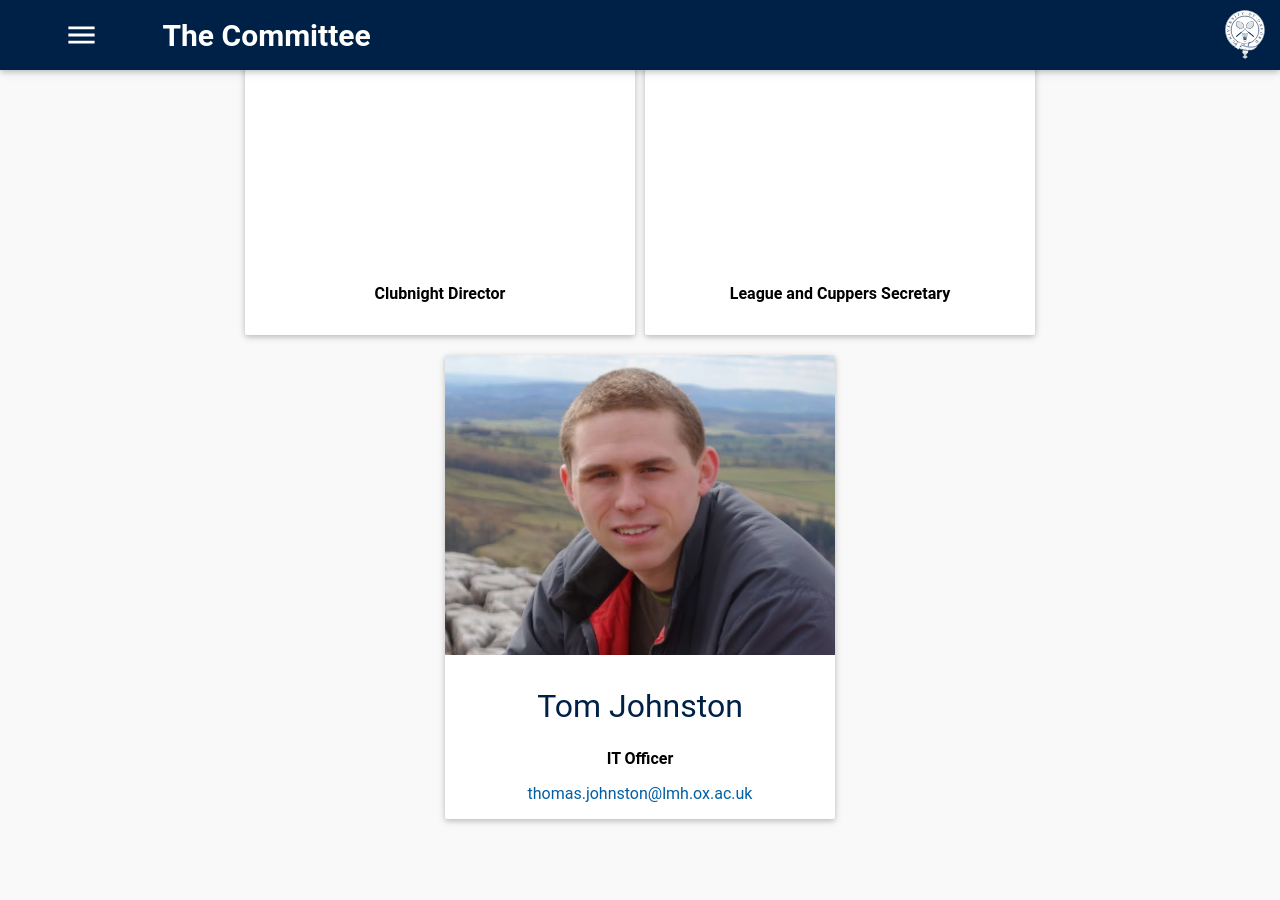
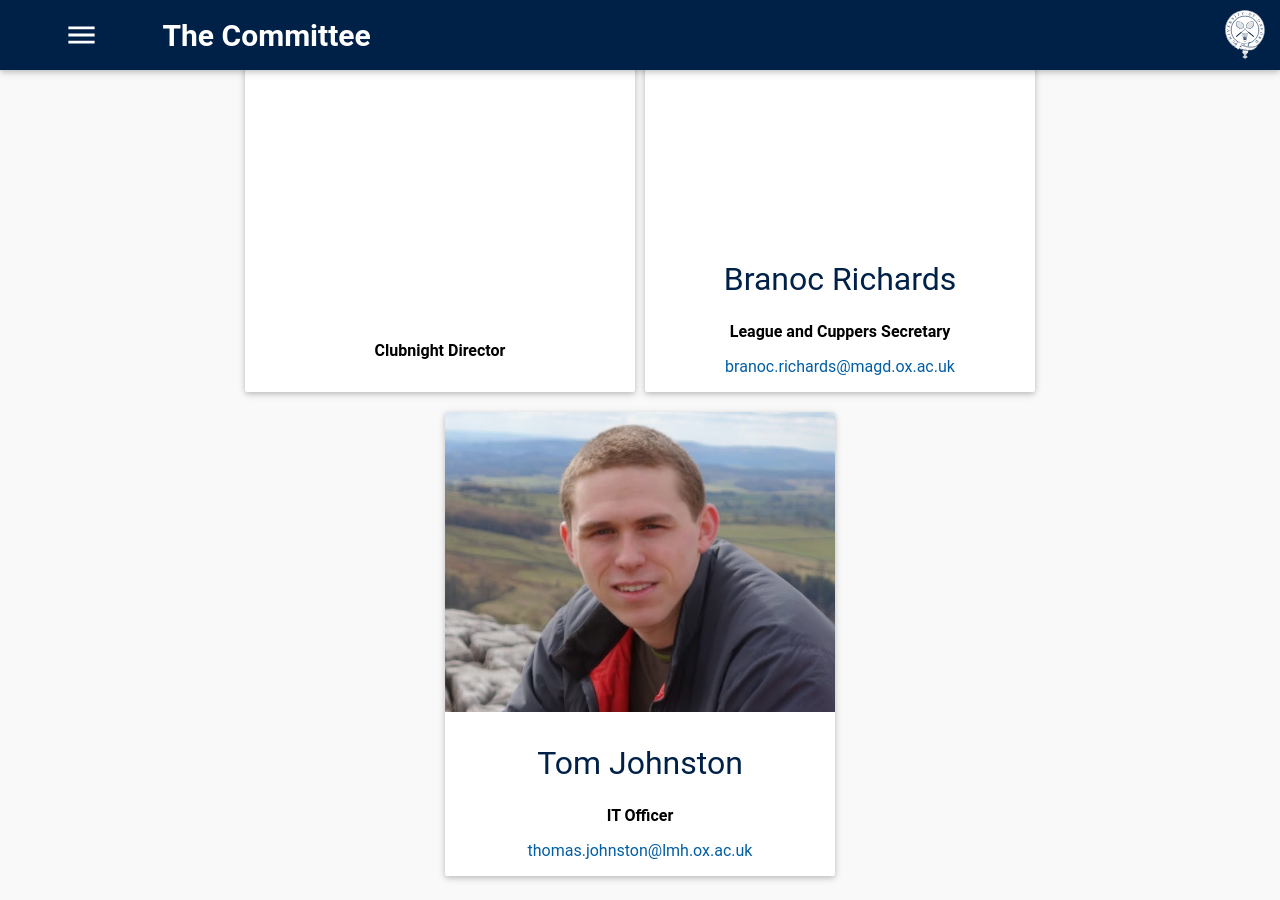
Before and after one commit to OUBaC/OUBaC.github.io, a Jekyll site: the page built from the-committee.html, in a window 1280 px wide and 900 px high, scrolled down 3206 px. Built offline with Jekyll 4.4.1, drawn with Linux system fonts in a browser that asks for light colours; before the commit the page ends 4065 px from its top, so only the background shows below that; some of the changed lines change nothing that is shown.

Commit message:
Added the L&C secretary and a description for IT.

```diff
--- a/the-committee.html
+++ b/the-committee.html
@@ -83,15 +83,15 @@
    photo:
    alt:
  - role: League and Cuppers Secretary
-   name:
-   email:
+   name: Branoc Richards
+   email: branoc.richards@magd.ox.ac.uk
    comment:
    photo:
-   alt:
+   alt: Branoc Richards
  - role: IT Officer
    name: Tom Johnston
    email: thomas.johnston@lmh.ox.ac.uk
-   comment:
+   comment: "With outlandish claims that he 'understands how the website works' and is 'at least as good as last year’s IT Officer' Tom, a 4th year mathematician at LMH, is looking to fix the mistakes his predecessor made. For his second consecutive year in OUBaC’s most important role Tom is looking to beat the Tabs in both badminton and the Alexa rank."
    photo: "/assets/the-committee/2016-2017/tom.jpg"
    alt: Tom Johnston
 
```
